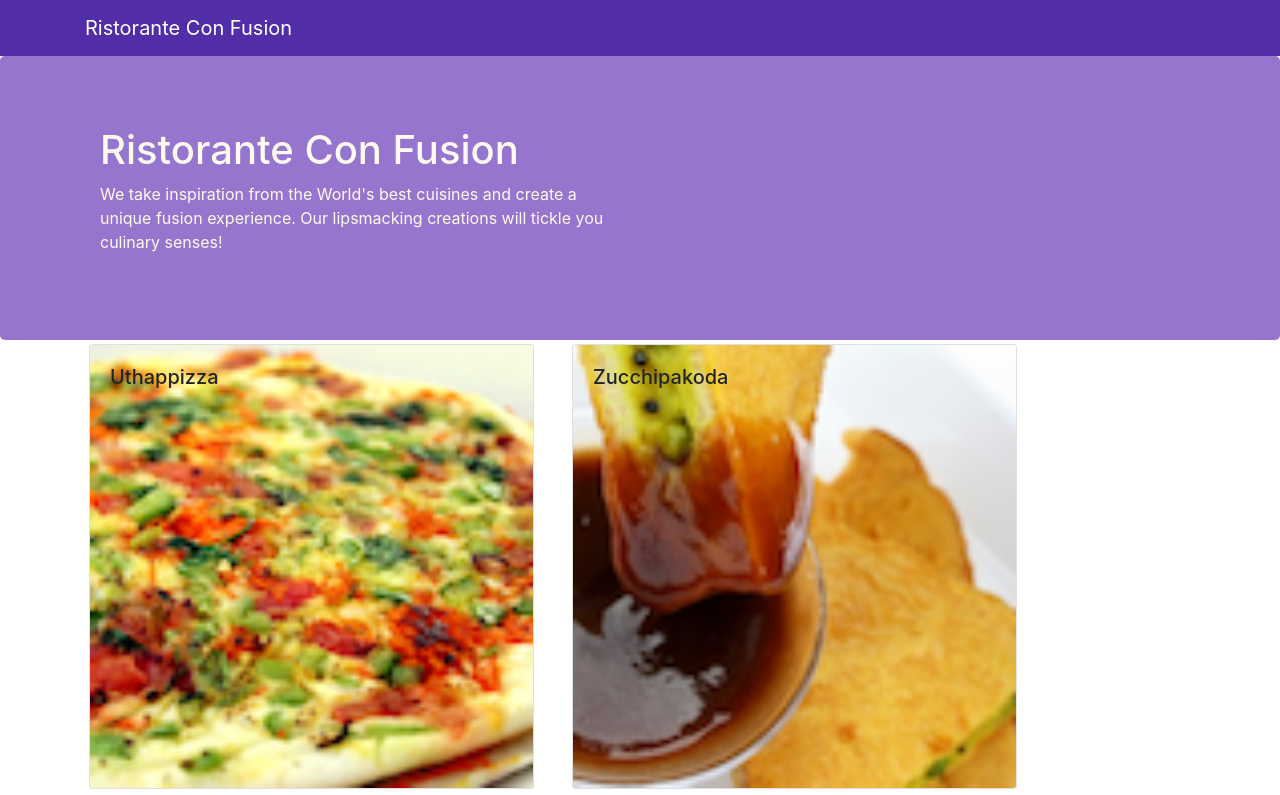
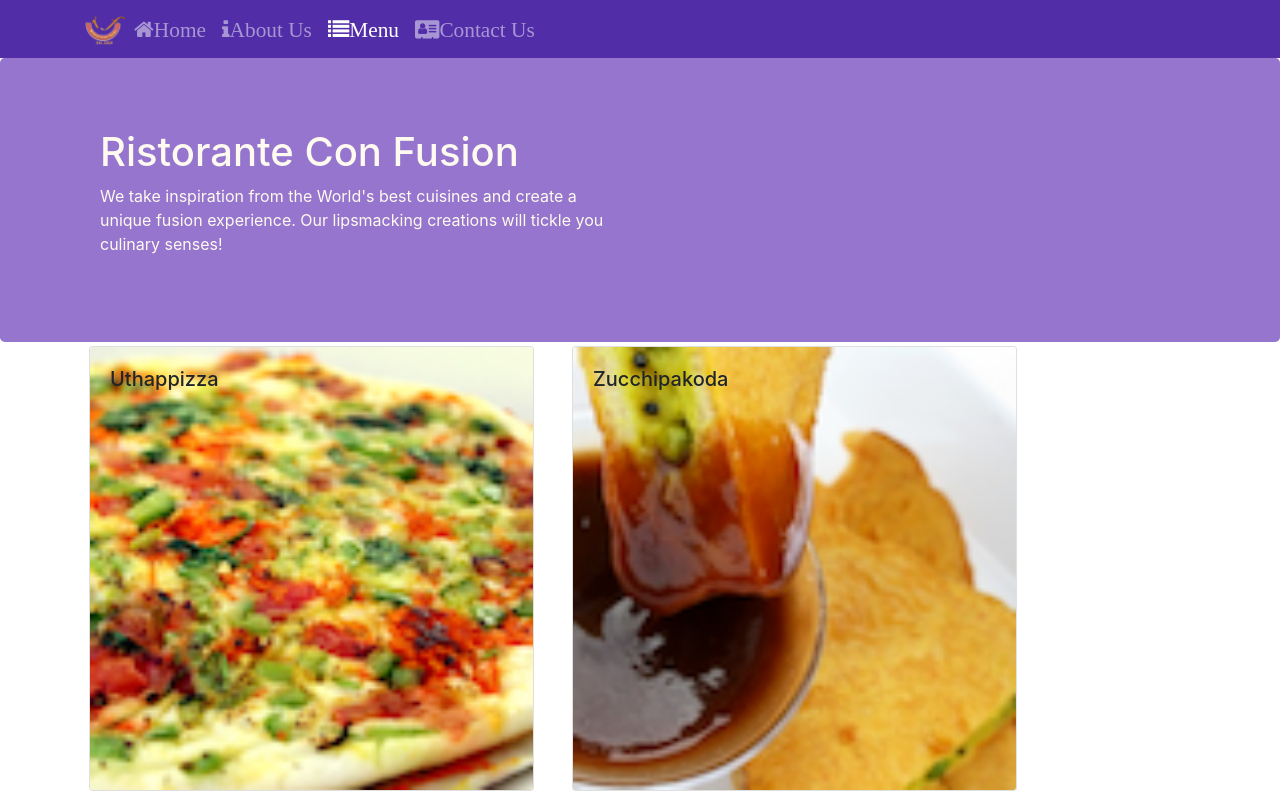
Before and after one commit to Khushi-Shukla/React, a React (Create React App) app: page /menu in a window 1280 px wide. Shown: the top 795 px of the page. Built offline with nearby package versions, Linux system fonts and the light colour scheme.

Commit message:
React Route

```diff
--- a/package.json
+++ b/package.json
@@ -12,6 +12,7 @@
     "react": "^17.0.1",
     "react-dom": "^17.0.1",
     "react-popper": "0.9.2",
+    "react-router-dom": "^5.2.0",
     "react-scripts": "4.0.1",
     "reactstrap": "5.0.0",
     "web-vitals": "^0.2.4"
--- a/src/App.js
+++ b/src/App.js
@@ -4,14 +4,17 @@
 // import  Menu  from './components/MenuComponent';
 import Main from './components/MainComponent';
 import './App.css'
+import { BrowserRouter } from 'react-router-dom'
 
 class App extends Component {
 
   render() {
     return (
-      <div className="App">
+      <BrowserRouter>
+      <div>
         <Main />
       </div>
+      </BrowserRouter>
     );
   }
 }
--- a/src/components/FooterComponent.js
+++ b/src/components/FooterComponent.js
@@ -1,5 +1,5 @@
 import React from 'react'
-
+import { Link } from 'react-router-dom'
 function Footer(props)  {
     return (
         <div className="footer">
@@ -8,10 +8,10 @@
                 <div className="col-4 offset-1 col-sm-2">
                     <h5>Links</h5>
                     <ul className="list-unstyled">
-                        <li><a href="#">Home</a></li>
-                        <li><a href="#">About</a></li>
-                        <li><a href="#">Menu</a></li>
-                        <li><a href="contactus.html">Contact</a></li>
+                        <li><Link to="/home">Home</Link></li>
+                        <li><Link to="/aboutus">About</Link></li>
+                        <li><Link to="/menu">Menu</Link></li>
+                        <li><Link to="/contactus">Contact</Link></li>
                     </ul>
                 </div>
                 <div className="col-7 col-sm-5">
--- a/src/components/HeaderComponent.js
+++ b/src/components/HeaderComponent.js
@@ -1,16 +1,57 @@
 import React, { Component } from 'react'
-import { Navbar, NavbarBrand, Jumbotron } from 'reactstrap';
+import { Navbar, NavbarBrand, Nav, NavbarToggler, Collapse, NavItem, Jumbotron } from 'reactstrap';
+import { NavLink } from 'react-router-dom';
 
 // import PropTypes from 'prop-types'
 
  class Header extends Component {
+     constructor(props){
+         super(props);
+         this.state={
+             isNavOpen: false
+         };
+         this.toggleNav=this.toggleNav.bind(this);
+     }
+     toggleNav(){
+         this.setState({
+             isNavOpen: !this.state.isNavOpen
+         });
+     }
 
     render() {
+
         return (
             <>
-               <Navbar dark>
+               <Navbar dark expand="md">
                    <div className="container">
-                       <NavbarBrand href="/">Ristorante Con Fusion</NavbarBrand>
+                       <NavbarToggler onClick={this.toggleNav} />
+                       <NavbarBrand className="mr-auto" href="/">
+                           <img src="assets/images/logo.png" height="30" width="41" alt="Ristorante Con Fusion" />
+                       </NavbarBrand>
+                       <Collapse isOpen={this.state.isNavOpen} navbar>
+                       <Nav navbar>
+                           <NavItem>
+                               <NavLink className="nav-link" to="/home">
+                                   <span className="fa fa-home fa-lg" >Home</span>
+                               </NavLink>
+                           </NavItem>
+                           <NavItem>
+                               <NavLink className="nav-link" to="/aboutus">
+                                   <span className="fa fa-info fa-lg" >About Us</span>
+                               </NavLink>
+                           </NavItem>
+                           <NavItem>
+                               <NavLink className="nav-link" to="/menu">
+                                   <span className="fa fa-list fa-lg" >Menu</span>
+                               </NavLink>
+                           </NavItem>
+                           <NavItem>
+                               <NavLink className="nav-link" to="/contactus">
+                                   <span className="fa fa-address-card fa-lg" >Contact Us</span>
+                               </NavLink>
+                           </NavItem>
+                       </Nav>
+                       </Collapse>
                    </div>
                 </Navbar>
                 <Jumbotron>
@@ -29,4 +70,4 @@
     }
 }
 
-export default Header
+export default Header;
--- /dev/null
+++ b/src/components/HomeComponent.js
@@ -0,0 +1,12 @@
+import React from 'react'
+
+function HomeComponent (props) {
+    return (
+        <div className="container">
+            <h4>Home</h4>
+
+        </div>
+    )
+}
+
+export default HomeComponent
--- a/src/components/MainComponent.js
+++ b/src/components/MainComponent.js
@@ -1,9 +1,11 @@
 import React, { Component } from 'react';
+import Home from './HomeComponent';
 import Menu from './MenuComponent';
 import DishDetail from './DishDetailComponent';
 import { DISHES } from '../shared/dishes';
 import Header from './HeaderComponent'
 import Footer from './FooterComponent'
+import { Switch, Route, Redirect } from 'react-router-dom';
 
 class Main extends Component {
 
@@ -11,23 +13,29 @@
     super(props);
     this.state = {
         dishes: DISHES,
-        selectedDish: null
+    //    selectedDish: null
     };
   }
 
-  onDishSelect(dishId) {
-    this.setState({ selectedDish: dishId});
-  }
+  // onDishSelect(dishId) {
+  //   this.setState({ selectedDish: dishId});
+  // }
 
 
   render() {
+    const HomePage=()=>{
+      return(
+      <Home />
+      );
+    }
     return (
       <div>
         <Header />
-        <div className="col">
-        <Menu dishes={this.state.dishes} onClick={(dishId) => this.onDishSelect(dishId)} />
-        <DishDetail dish={this.state.dishes.filter((dish) => dish.id === this.state.selectedDish)[0]} />
-        </div>
+        <Switch>
+          <Route path="/home" component={HomePage} />
+          <Route exact path="/menu" component={()=> <Menu dishes={this.state.dishes} /> } />
+          <Redirect to="/home" />
+        </Switch>
         <Footer />
       </div>
     );
```
Also changed, not shown: 2 other files (tests, documents, lock files or other folders).
